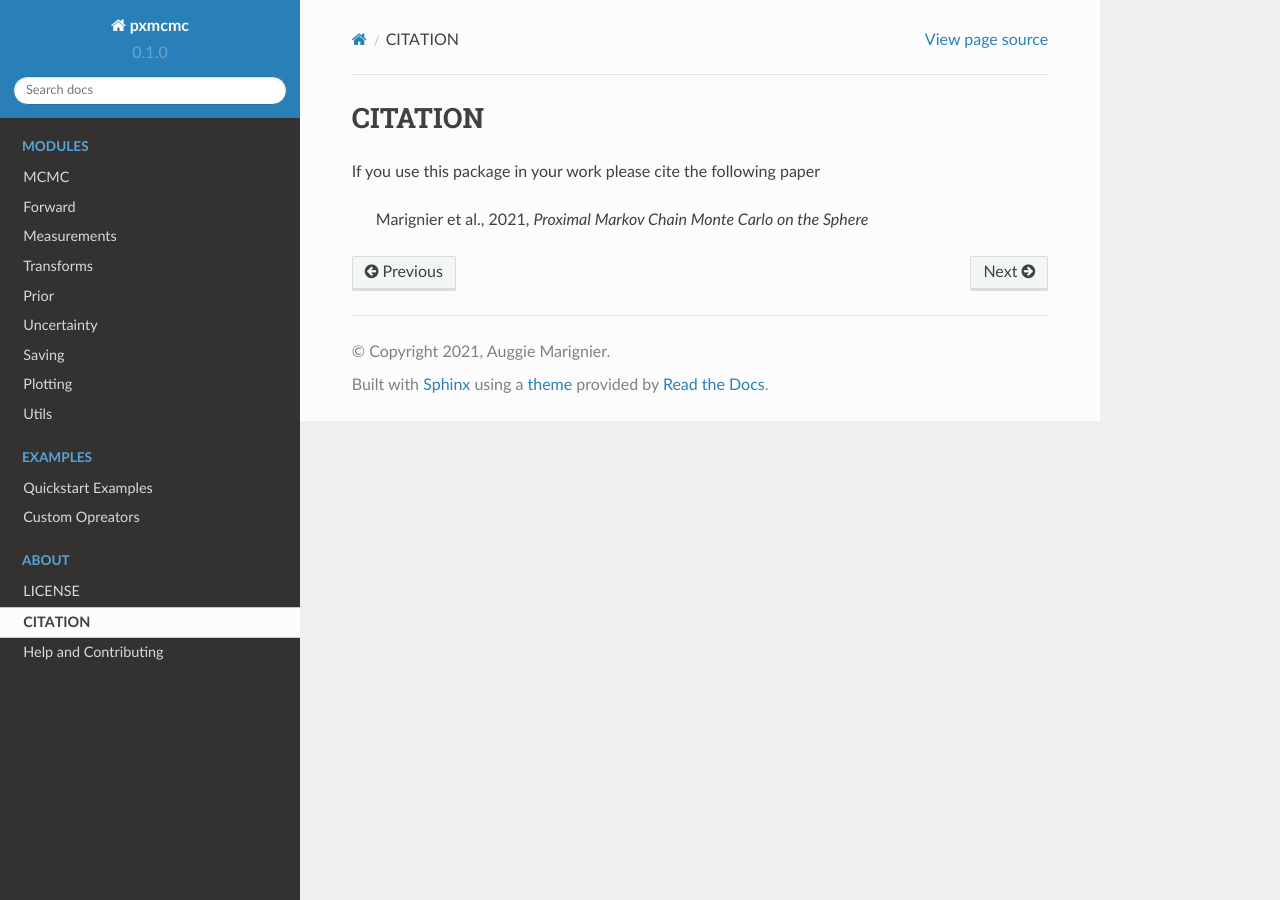
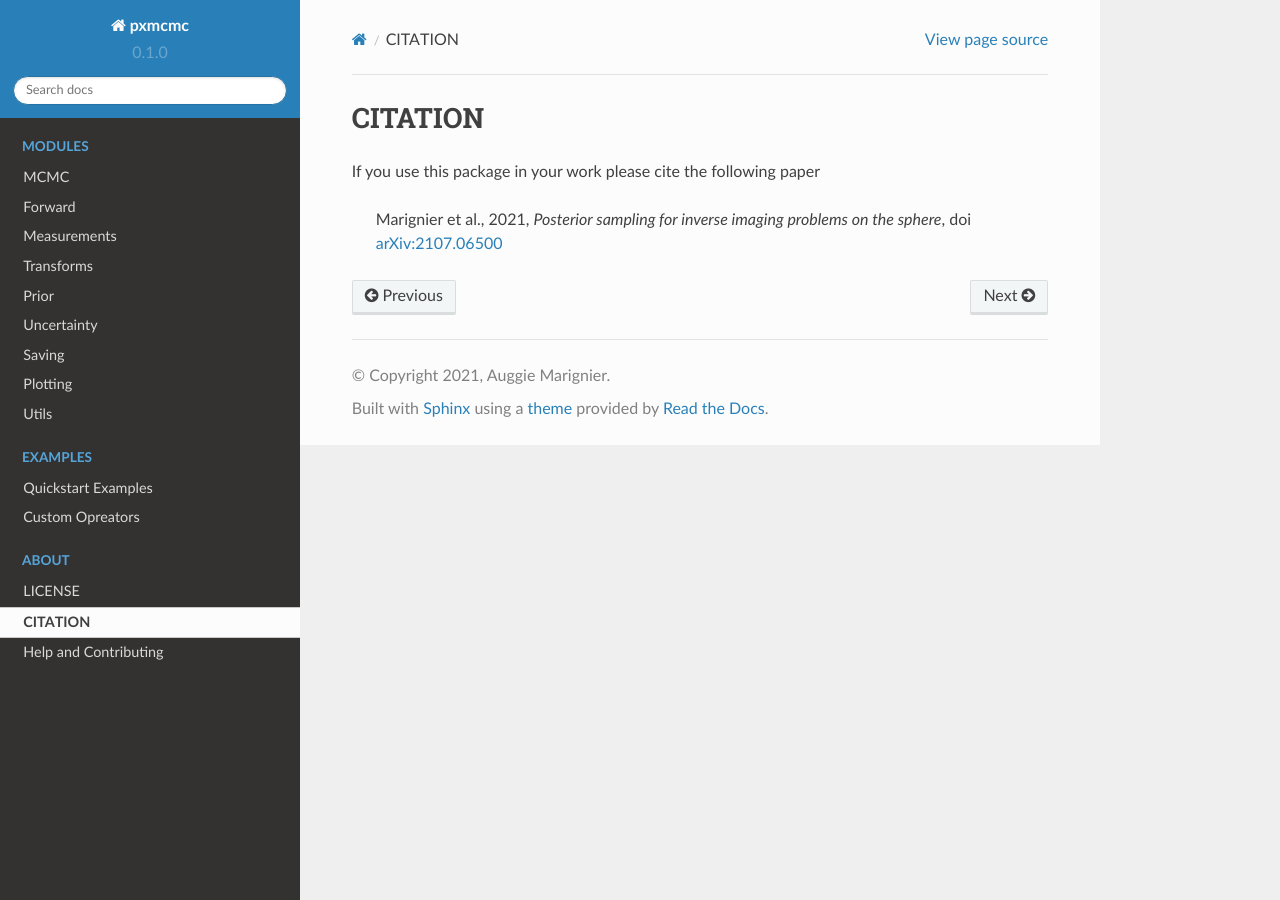
Before and after one commit to auggiemarignier/pxmcmc, a Sphinx documentation site: the page built from docs/aboutrst/CITATION.rst, in a window 1280 px wide. Built offline with Sphinx 7.4.7 and the Read the Docs theme 2.0.0, drawn with Linux system fonts in a browser that asks for light colours.

Commit message:
update citation

```diff
--- a/docs/aboutrst/CITATION.rst
+++ b/docs/aboutrst/CITATION.rst
@@ -3,4 +3,4 @@ CITATION
 
 If you use this package in your work please cite the following paper
 
-    Marignier et al., 2021, *Proximal Markov Chain Monte Carlo on the Sphere*
+    Marignier et al., 2021, *Posterior sampling for inverse imaging problems on the sphere*, doi `arXiv:2107.06500 <https://arxiv.org/abs/2107.06500>`_
```
